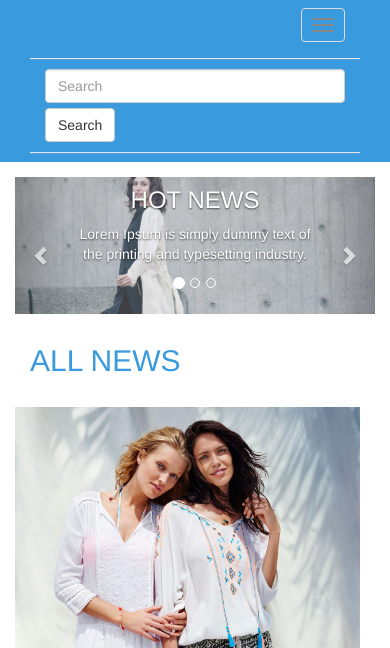
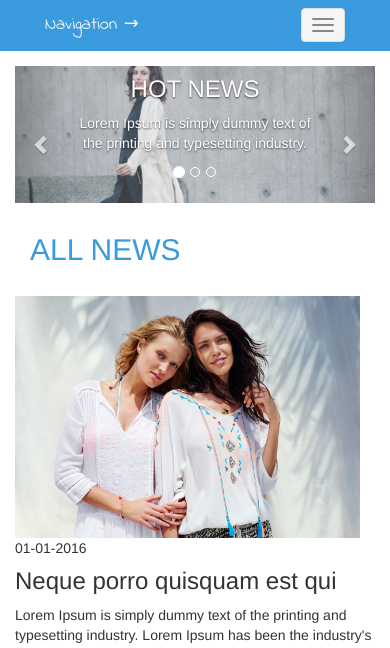
Before and after one commit to cttproject/web_cttproject, a PHP site: page / in a window 390 px wide. Shown: the part 341-989 px from the top of the page. Run offline with PHP 8.4, Linux system fonts and the light colour scheme; some libraries are stand-ins or nearby versions.

Commit message:
merapihkan tampilan
merapihkan tampilan pada device smartphone

```diff
--- a/css/customnews.css
+++ b/css/customnews.css
@@ -11,6 +11,21 @@ header ul li a {
     background-color: #FFFFFF;
     color: #399ADE;
 }
+
+@media (max-width: 767px) {
+    .brand .font {
+        padding-top: 50px;
+    }
+    .brand .font h1 {
+        font-size: 25px;
+    }
+    .brand .font img {
+        width: 250px;
+    }
+}
+.navbar-brand p {
+    color: whitesmoke;
+}
 .brand img {
     width: 300px;
 }
@@ -23,10 +38,16 @@ header ul li a {
 .menu {
     background-color: #399ADE;
 }
+.menu .navbar button {
+    background-color: whitesmoke;
+}
 .navbar {
     background-color: #399ADE;
     border: none;
     margin-bottom: 0px;
+}
+.navbar-brand {
+    font-family: 'Indie Flower', cursive;
 }
 .navbar .nav li a {
     color: whitesmoke;
--- a/part_of/menu.php
+++ b/part_of/menu.php
@@ -11,25 +11,24 @@
                         <span class="icon-bar"></span>
                         <span class="icon-bar"></span>
                     </button>
+                    <span class="navbar-brand visible-xs-block"><p>Navigation &rarr;</p></span>
                 </div>
 
                 <!-- Collect the nav links, forms, and other content for toggling -->
-                <div class="col-md-8 collapse navbar-collapse" id="bs-example-navbar-collapse-1">
+                <div class="collapse navbar-collapse" id="bs-example-navbar-collapse-1">
                     <ul class="nav navbar-nav">
                         <li><a href="index.php?home">All News <span class="sr-only">(current)</span></a></li>
                         <li><a href="index.php?hot_news">Hot News</a></li>
                         <li><a href="index.php?old_news">Old News</a></li>
                     </ul>
-
-                </div><!-- /.navbar-collapse -->
-                <div class="col-md-4 navbar-form navbar-right">
-                    <form class="">
+                    <form class="navbar-form navbar-right">
                         <div class="form-group">
                             <input type="text" class="form-control" placeholder="Search">
                         </div>
                         <button type="submit" class="btn btn-default">Search</button>
                     </form>
-                </div>
+
+                </div><!-- /.navbar-collapse -->
             </div><!-- /.container-fluid -->
         </nav>
     </div>
```
